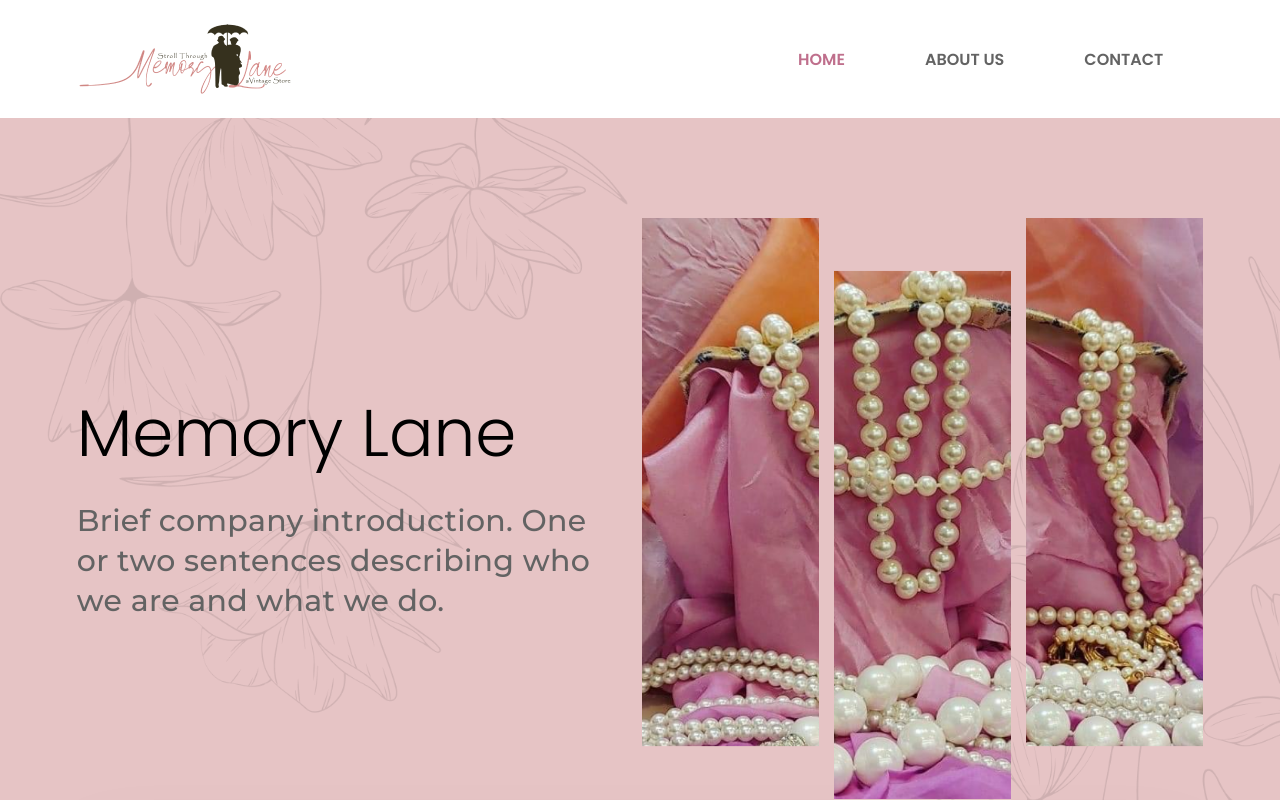
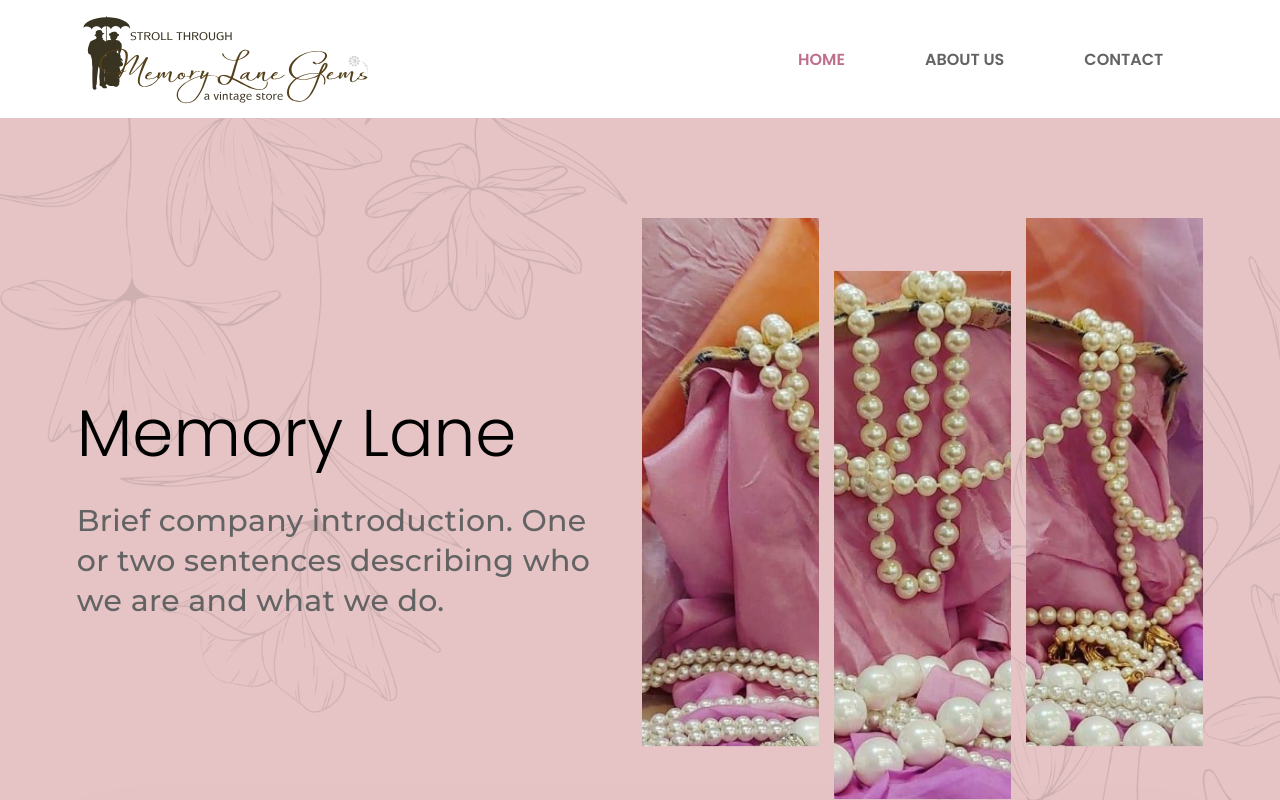
Before and after one commit to TheGeekyNinja/memorylanegems, a Vue app: page / in a window 1280 px wide. Shown: the top 800 px of the page. Built offline with nearby package versions, Linux system fonts and the light colour scheme.

Commit message:
Logo updated

```diff
--- a/src/components/Footer.vue
+++ b/src/components/Footer.vue
@@ -4,7 +4,11 @@
       <div class="row">
         <div class="col-12">
           <div class="footer-logo">
-            <img src="@/assets/Footer-logo.png" class="img-fluid" alt="" />
+            <img
+              src="@/assets/Memory-Lane-Gems-logo.svg"
+              class="img-fluid"
+              alt=""
+            />
           </div>
         </div>
       </div>
@@ -48,6 +52,10 @@ export default {
   display: flex;
   justify-content: center;
 }
+.footer-logo img.img-fluid {
+  max-width: 340px;
+  filter: brightness(0) invert(1);
+}
 .footer-links {
   border-top: 1px solid #ffffff33;
   border-bottom: 1px solid #ffffff33;
--- a/src/components/Header.vue
+++ b/src/components/Header.vue
@@ -15,7 +15,7 @@ export default {
     <div class="sec-container">
       <div class="header-main">
         <div class="header-logo">
-          <img src="@/assets/logo.png" alt="" srcset="" />
+          <img src="@/assets/Memory-Lane-Gems-logo.svg" alt="" srcset="" />
         </div>
         <div class="header-links" v-bind:class="{ mobileActive: mobileActive }">
           <ul>
```
Also changed, not shown: src/assets/Memory-Lane-Gems-logo.svg (added), src/assets/Memory-lane-Art.png (added).
